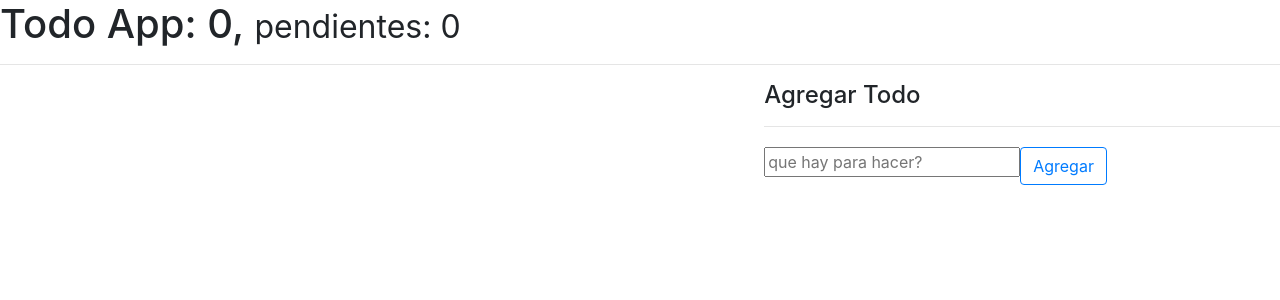
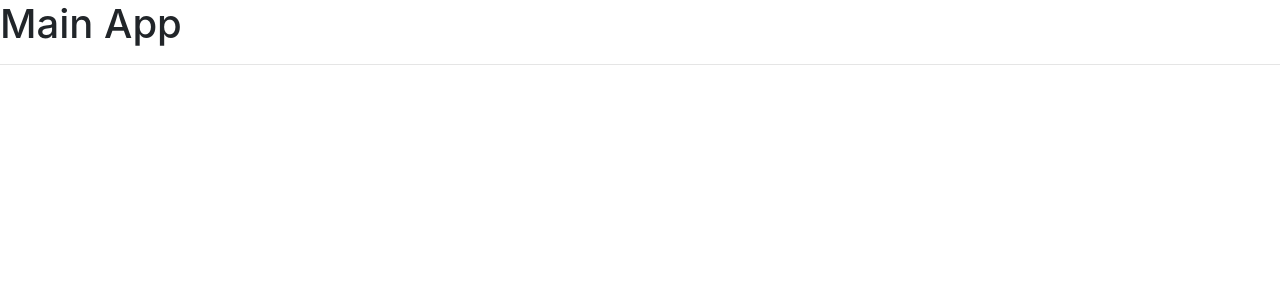
Before and after one commit to jsfc2199/hook-app, a React (Vite) app: page / in a window 1280 px wide. Shown: the top 300 px of the page. Built offline with nearby package versions, Linux system fonts and the light colour scheme.

Commit message:
Use context example using react router

```diff
--- a/package.json
+++ b/package.json
@@ -10,8 +10,12 @@
     "preview": "vite preview"
   },
   "dependencies": {
+    "localforage": "^1.10.0",
+    "match-sorter": "^6.3.1",
     "react": "^18.2.0",
-    "react-dom": "^18.2.0"
+    "react-dom": "^18.2.0",
+    "react-router-dom": "^6.16.0",
+    "sort-by": "^1.2.0"
   },
   "devDependencies": {
     "@types/react": "^18.2.15",
--- /dev/null
+++ b/src/09-useContext/Main.jsx
@@ -0,0 +1,10 @@
+const MainApp = () => {
+  return (
+    <>
+    <h1>Main App</h1>
+    <hr />
+    </>
+  )
+}
+
+export default MainApp
--- a/src/main.jsx
+++ b/src/main.jsx
@@ -1,10 +1,12 @@
-import ReactDOM from 'react-dom/client'
+import ReactDOM from "react-dom/client";
 
-import './08-Reducer/intro-reducer'
-import TodoApp from './08-Reducer/TodoApp';
+import "./08-Reducer/intro-reducer";
 
-ReactDOM.createRoot(document.getElementById('root')).render(
+import MainApp from "./09-useContext/Main";
+import { BrowserRouter } from "react-router-dom";
 
-    <TodoApp/>
-
-)
+ReactDOM.createRoot(document.getElementById("root")).render(
+  <BrowserRouter>
+    <MainApp />
+  </BrowserRouter>
+);
```
Also changed, not shown: src/09-useContext/AboutPage.jsx (added, +10 -0 lines), src/09-useContext/HomePage.jsx (added, +10 -0 lines), src/09-useContext/LoginPage.jsx (added, +10 -0 lines), 1 other file (tests, documents, lock files or other folders).
